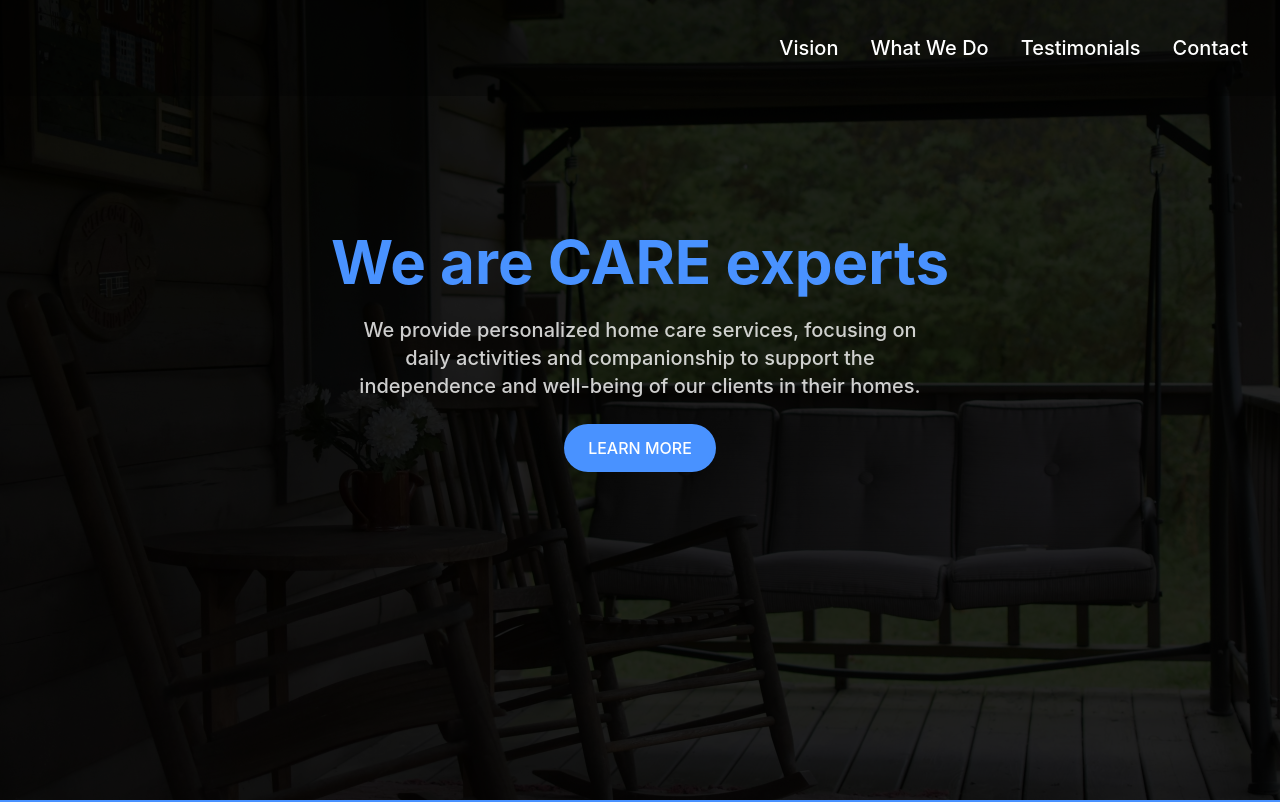
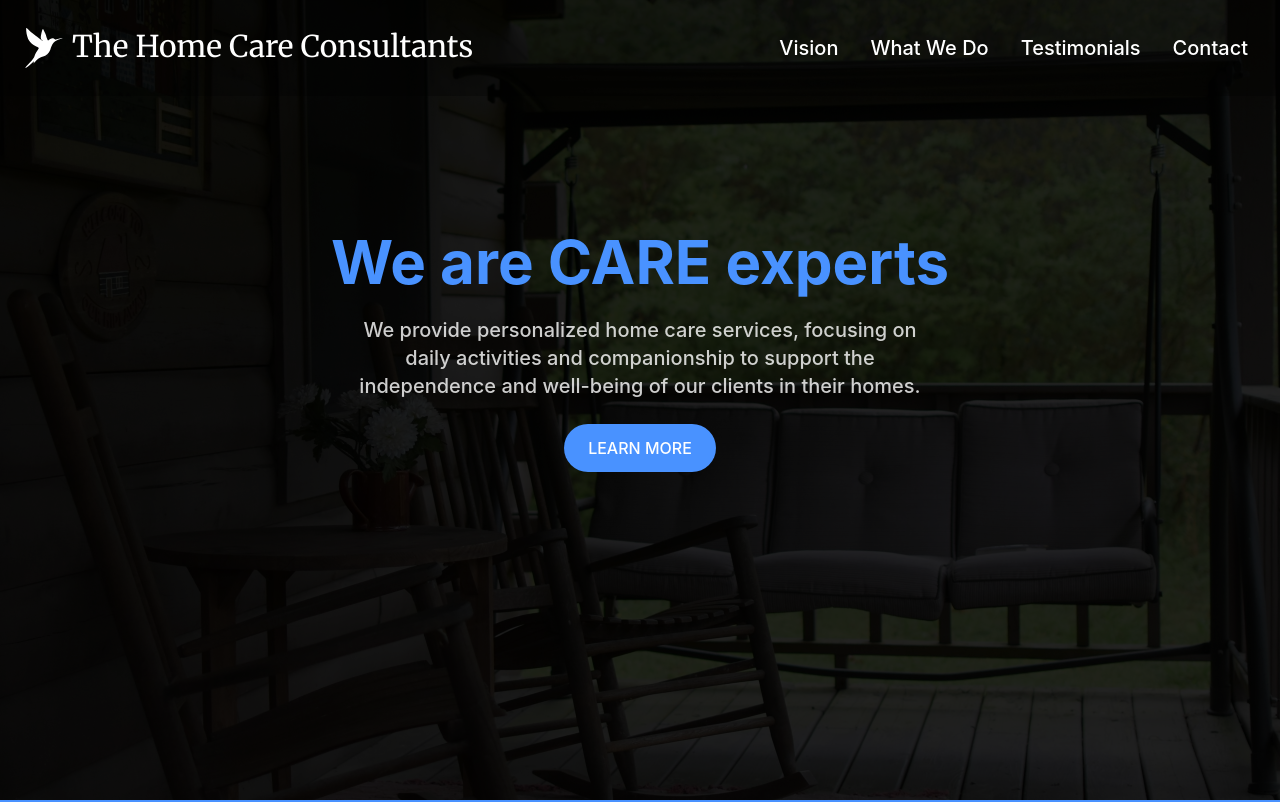
Before and after one commit to joooons/home-care, a React (Vite) app: page /alt in a window 1280 px wide. Shown: the top 802 px of the page. Built offline with nearby package versions, Linux system fonts and the light colour scheme.

Commit message:
add bird svg to navbar

```diff
--- a/src/components/HeroAlt.tsx
+++ b/src/components/HeroAlt.tsx
@@ -21,7 +21,7 @@ export default function HeroAlt() {
             </p>
             <div className="flex justify-center">
               <button
-                className="focus-visible hover:bg-prime-hi cursor-pointer rounded-full bg-prime px-6 py-3 font-medium text-light transition"
+                className="focus-visible cursor-pointer rounded-full bg-prime px-6 py-3 font-medium text-light transition hover:bg-prime-hi"
                 onClick={() => handleClick("vision")}
               >
                 LEARN MORE
--- a/src/components/NavBarAlt.tsx
+++ b/src/components/NavBarAlt.tsx
@@ -1,5 +1,8 @@
 import { Disclosure } from "@headlessui/react"
 import { Bars3Icon, XMarkIcon } from "@heroicons/react/24/outline"
+
+// import birdSVG from "../svg/hummingbird-svgrepo-com.svg"
+import SvgBird from "./SvgBird"
 
 const navigation = [
   { name: "Vision", current: false, scrollto: "vision" },
@@ -31,8 +34,9 @@ export default function NavBarAlt() {
                 {/* Brand Name */}
                 <div className="flex flex-shrink-0 items-center">
                   {/* <img className='h-8 w-auto' src={icon} alt='Home Care'/> */}
-                  <div className="text-golden bg-clip-text py-3 font-merriweather text-xl font-medium text-transparent sm:text-2xl lg:text-3xl">
-                    The Home Care Consultants
+                  <div className="flex flex-row justify-center gap-2 bg-clip-text py-3 font-merriweather text-xl font-medium text-light sm:text-2xl lg:text-3xl">
+                    <SvgBird color={"#FFFFFF"}></SvgBird>
+                    <span>The Home Care Consultants</span>
                   </div>
                 </div>
 
--- /dev/null
+++ b/src/components/SvgBird.tsx
@@ -0,0 +1,37 @@
+interface Props {
+  color?: string
+}
+
+export default function SvgBird({ color = "#000000" }: Props) {
+  return (
+    <>
+      <svg
+        fill={color}
+        height="40px"
+        width="40px"
+        version="1.1"
+        id="Capa_1"
+        xmlns="http://www.w3.org/2000/svg"
+        viewBox="0 0 379.777 379.777"
+      >
+        <path
+          d="M366.314,97.749c-0.129-1.144-1.544-1.144-2.389-1.144c-6.758,0-37.499,4.942-62.82,13.081
+	c-1.638,0.527-2.923,0.783-3.928,0.783c-1.961,0-2.722-0.928-4.254-3.029c-1.848-2.533-4.379-6.001-11.174-8.914
+	c-2.804-1.202-6.057-1.812-9.667-1.812c-14.221,0-32.199,9.312-42.749,22.142c-0.066,0.08-0.103,0.096-0.107,0.096
+	c-0.913,0-4.089-3.564-9.577-17.062c-4.013-9.87-8.136-22.368-10.504-31.842c-3.553-14.212-13.878-34.195-20.71-47.417
+	c-2.915-5.642-5.218-10.098-5.797-11.836c-0.447-1.339-1.15-2.019-2.091-2.019c-0.604,0-1.184,0.3-1.773,0.917
+	c-6.658,6.983-20.269,65.253-19.417,83.132c0.699,14.682,12.291,24.61,17.861,29.381c0.659,0.564,1.363,1.167,1.911,1.67
+	c-2.964-1.06-9.171-6.137-17.406-12.873c-11.881-9.718-29.836-24.403-54.152-40.453c-34.064-22.484-55.885-44.77-68.922-58.084
+	C29.964,3.599,26.338,0,23.791,0c-0.605,0-1.707,0.227-2.278,1.75c-2.924,7.798,0.754,88.419,37.074,132.002
+	c20.279,24.335,46.136,36.829,63.246,45.097c9.859,4.764,17.647,8.527,18.851,12.058c0.273,0.803,0.203,1.573-0.223,2.425
+	c-1.619,3.238-4.439,7.193-8.011,12.202c-9.829,13.783-24.682,34.613-35.555,69.335c-4.886,15.601-55.963,70.253-69.247,83.537
+	c-0.648,0.648-15.847,15.917-14.06,20.229c0.142,0.344,0.613,1.143,1.908,1.143c3.176,0,11.554-5.442,24.902-16.195
+	c17.47-14.073,29.399-25.848,38.11-34.452c8.477-8.374,13.784-13.596,17.427-14.161c-0.333,1.784-1.385,6.367-4.576,17.926
+	c-0.077,0.279-0.238,0.938,0.127,1.418l0.355,0.576h0.495c0.001,0,0.002,0,0.003,0c0.773,0,1.172-0.618,4.53-4.786
+	c10.244-12.714,41.417-51.561,84.722-60.067c25.376-4.985,56.886-28.519,68.008-63.854c16.822-53.439,30.902-87.056,105.176-104.081
+	C366.502,99.413,366.428,98.751,366.314,97.749z"
+        />
+      </svg>
+    </>
+  )
+}
```
